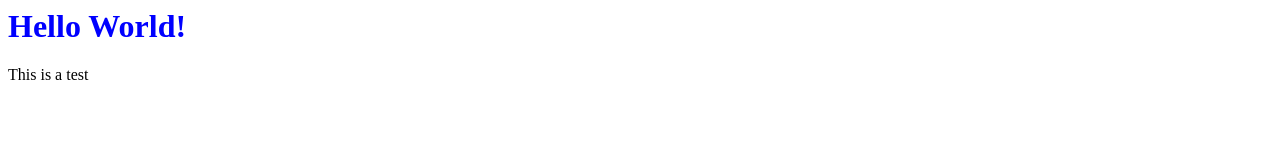
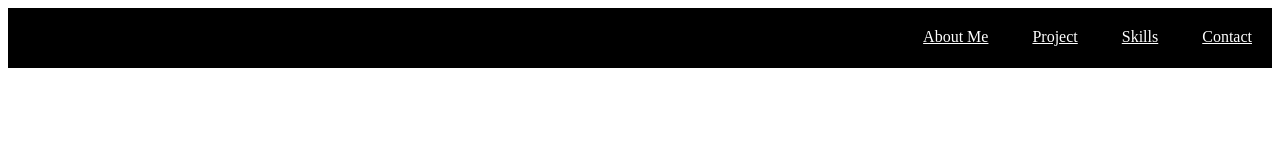
Before and after one commit to BenoitMarcotte/BenoitMarcotte.github.io, a plain HTML site: page index.html in a window 1280 px wide. Drawn offline with Linux system fonts and the light colour scheme.

Commit message:
Add nav to index.html

```diff
--- a/index.html
+++ b/index.html
@@ -7,7 +7,15 @@
     <link href="./resources/style.css" rel="stylesheet">
 </head>
 <body>
-    <h1>Hello World!</h1>
-    <p>This is a test</p>
+    <header>
+        <nav>
+            <ul>
+                <li><a href="">About Me</a></li>
+                <li><a href="">Project</a></li>
+                <li><a href="">Skills</a></li>
+                <li><a href="">Contact</a></li>
+            </ul>
+        </nav>
+    </header>
 </body>
 </html>
--- a/resources/style.css
+++ b/resources/style.css
@@ -1,3 +1,27 @@
-h1 {
-    color: blue;
+header {
+    height: 60px;
+    background-color: black;
+    width: 100%;
+    margin: 0 auto;
 }
+
+nav {
+    margin: auto
+}
+
+nav ul {
+    text-align: right;
+}
+
+nav ul li{
+    display: inline-block;
+    padding: 20px ;
+}
+
+nav ul li a{
+    color: white;
+}
+
+nav ul li a:hover{
+    color: orange;
+}
```
